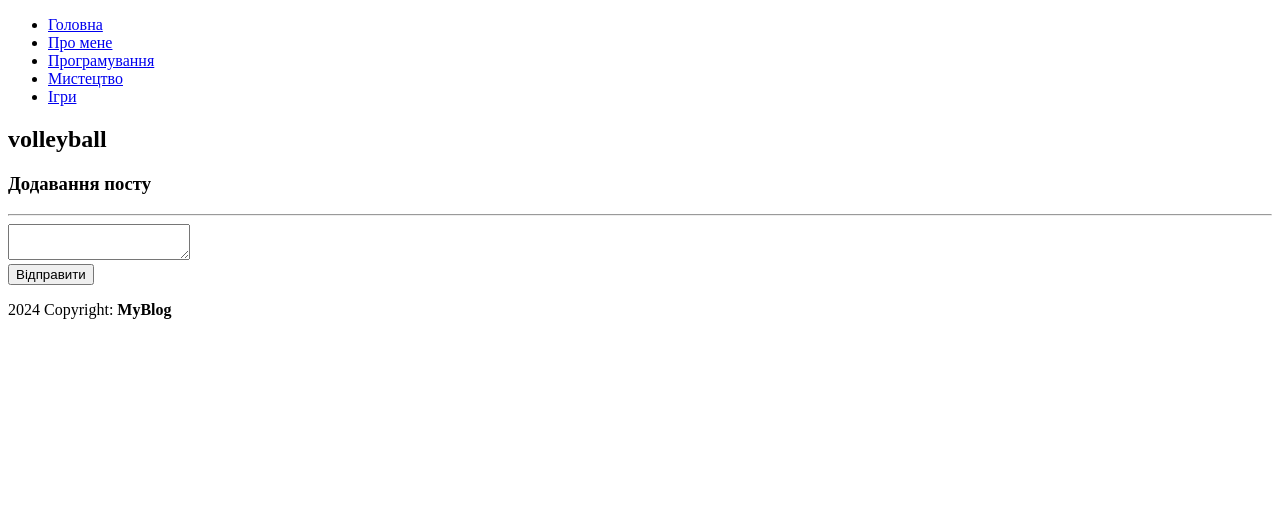
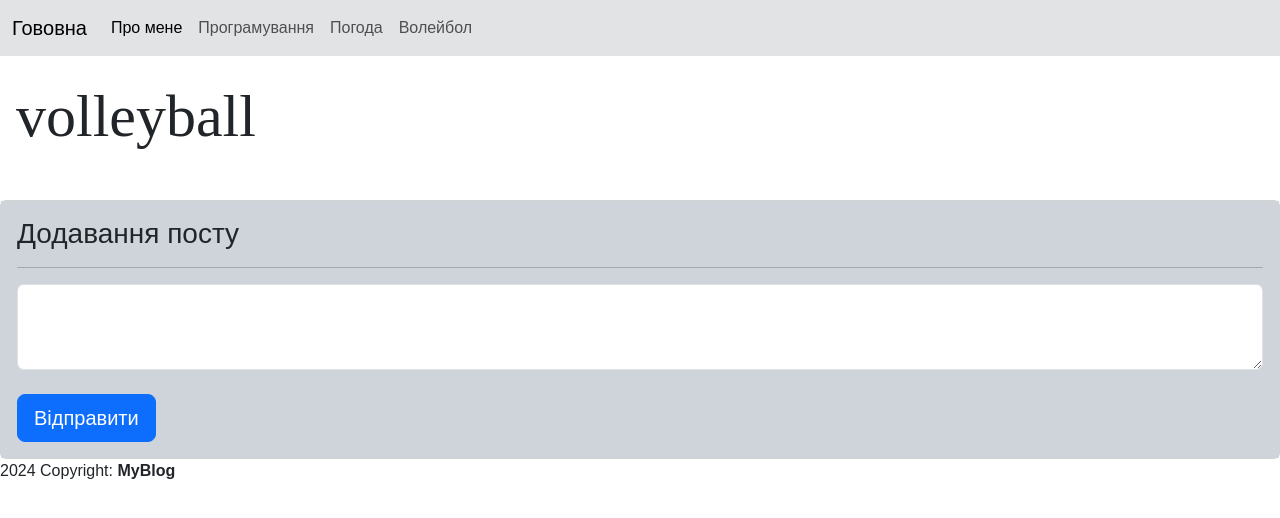
Before and after one commit to vova-never/blog, a Flask app: page /post/category/volleyball in a window 1280 px wide. Shown: the top 518 px of the page. Run offline with Flask 3, Linux system fonts and the light colour scheme; data comes from the database, SQL or seed files in the repository; both versions use the stored data as it was after the commit.

Commit message:
lesson 08.03

```diff
--- a/db_scripts.py
+++ b/db_scripts.py
@@ -60,7 +60,13 @@
 def addPost(category_id, post_text):
     open()
     cursor.execute('''INSERT INTO post (category_id, post_text)
-    VALUES (?), (?)
+    VALUES((?), (?))
     ''', [category_id, post_text])
     connection.commit()
     close()
+
+def deletePost(post_id):
+    open()
+    cursor.execute('''DELETE FROM post WHERE post_id=(?) ''', [post_id])
+    connection.commit()
+    close()
--- a/main.py
+++ b/main.py
@@ -1,6 +1,6 @@
 from flask import Flask, render_template, request,url_for, redirect
 import os
-import setting as stg
+import settings as stg
 import db_scripts as db
 
 
@@ -22,6 +22,12 @@
     if request.method == "GET":
         posts = db.getPostsByCategory(category_name)
 
+
+    if request.method == "POST":
+        db.addPost(request.form["category_id"], request.form["post"])
+        posts = db.getPostsByCategory(category_name)
+        return redirect(f"/post/category/{category_name}")
+
     return render_template("post_category.html", category_name = category_name,
                            category_id = category_id,
                            posts = posts)
@@ -36,6 +42,9 @@
     print(user)
     return render_template("about.html", user = user)
 
-
+@app.route("/post/delete/<post_id>/<category_name>")
+def deletePost(post_id, category_name):
+    db.deletePost(post_id)
+    return redirect(f"/post/category/{category_name}")
 
 app.run(debug = True)
--- /dev/null
+++ b/static/style.css
@@ -0,0 +1,19 @@
+body{
+    background: white;
+    font-family: Arial, Arial, Helvetica, sans-serif;
+}
+
+.post-img{
+    float: left;
+    border: 5px double black;
+    margin-right: 10px;
+}
+
+.category-header{
+    font-size: 60px;
+    font-family: 'sans-serif';
+}
+
+.post-input{
+    font-size:x-large
+}
--- a/templates/about.html
+++ b/templates/about.html
@@ -2,7 +2,7 @@
 
 {%block content%}
 <h2>Цікавинки про мене</h2>
-<img src = "..." alt = "фото не знайдено" width="500px" height="500px">
+<img src = "/static/{{user[2]}}" alt = "фото не знайдено" width="500px" height="500px">
 <p>
     {{user[6]}}
 </p>
--- a/templates/index.html
+++ b/templates/index.html
@@ -5,6 +5,8 @@
     <meta http-equiv="X-UA-Compatible" content="IE=edge">
     <meta name="viewport" content="width=device-width, initial-scale=1.0">
     <title>Document</title>
+    <link href="https://cdn.jsdelivr.net/npm/bootstrap@5.3.3/dist/css/bootstrap.min.css" rel="stylesheet" integrity="sha384-QWTKZyjpPEjISv5WaRU9OFeRpok6YctnYmDr5pNlyT2bRjXh0JMhjY6hW+ALEwIH" crossorigin="anonymous">
+    <link rel="stylesheet" href="/static/style.css">
 </head>
 <body>
     {% include "menu.html"  %}
@@ -13,5 +15,8 @@
     {% endblock %}
     </main>
     {% include "footer.html" %}
+
+
+    <script src="https://cdn.jsdelivr.net/npm/bootstrap@5.3.3/dist/js/bootstrap.bundle.min.js" integrity="sha384-YvpcrYf0tY3lHB60NNkmXc5s9fDVZLESaAA55NDzOxhy9GkcIdslK1eN7N6jIeHz" crossorigin="anonymous"></script>
 </body>
 </html>
--- a/templates/menu.html
+++ b/templates/menu.html
@@ -1,21 +1,27 @@
 <header>
-    <nav>
-        <ul>
-            <li>
-                <a href = "/">Головна</a>
+    <nav class="navbar navbar-expand-lg bg-secondary-subtle">
+        <div class="container-fluid">
+          <a class="navbar-brand" href="/">Гововна</a>
+          <button class="navbar-toggler" type="button" data-bs-toggle="collapse" data-bs-target="#navbarSupportedContent" aria-controls="navbarSupportedContent" aria-expanded="false" aria-label="Toggle navigation">
+            <span class="navbar-toggler-icon"></span>
+          </button>
+            <div class="collapse navbar-collapse" id="navbarSupportedContent">
+            <ul class="navbar-nav me-auto mb-2 mb-lg-0">
+              <li class="nav-item">
+                <a class="nav-link active" aria-current="page" href="/about">Про мене</a>
               </li>
-            <li>
-                <a href = "/about">Про мене</a>
+                <li class="nav-item">
+                <a class="nav-link" href="/post/category/programming">Програмування</a>
               </li>
-            <li>
-                <a href = "/post/category/programming">Програмування</a>
+                <li class="nav-item">
+                <a class="nav-link" href="/post/category/weather">Погода</a>
               </li>
-            <li>
-                <a href = "/post/category/art">Мистецтво</a>
-            </li>
-            <li>
-                <a href = "/post/category/games">Ігри</a>
+
+              <li class="nav-item">
+                <a class="nav-link" href="/post/category/volleyball">Волейбол</a>
               </li>
             </ul>
+          </div>
+        </div>
       </nav>
 </header>
--- a/templates/post_category.html
+++ b/templates/post_category.html
@@ -1,13 +1,16 @@
 {%extends "index.html"%}
 
 {%block content%}
-<h2 class = "my-4 ms-3">{{category_name}}</h2>
+<h2 class = "my-4 ms-3 category-header">{{category_name}}</h2>
 <section calss = "category_content">
     <div>
         {%for post in posts%}
         <div class="card my-4">
           <div class="card-body">
-          <button type="button" class="btn-close" data-bs-dismiss="alert" aria-label="Close" style="float: right"></button>
+            <a href="/post/delete/{{post[0]}}/{{category_name}}" onclick="return confirm('Видалити пост?')">
+              <button type="button" class="btn-close" data-bs-dismiss="alert" aria-label="Close" style="float: right"></button>
+            </a>
+              <img class= "post-img"src = "/static/{{post[0]}}.jpg" alt = "{{post[0]}}" width="100px", height = "100px">
               <h5 class="card-title">{{post[2]}}</h5>
           </div>
           <footer class="card-footer">{{post[3]}}</footer>
@@ -15,11 +18,11 @@
         {%endfor%}
         </div>
         <div class="card mt-5">
-            <div class="card-body">
+            <div class="card-body bg-dark-subtle">
               <h3 class="card-title">Додавання посту</h3>
               <hr>
               <form method="POST">
-                  <textarea name="post" class="form-control"></textarea><br>
+                  <textarea name="post" class="form-control post-input"></textarea><br>
                   <input type="submit" class="btn btn-primary btn-lg" value="Відправити">
                   <input type="hidden" name="category_id" value="{{category_id}}">
               </form>
```
Also changed, not shown: db.db, settings.py (renamed from setting.py), static/11.jpg (added), static/mike.jpg (added). Lines whose indentation alone changed are shown as unchanged.
